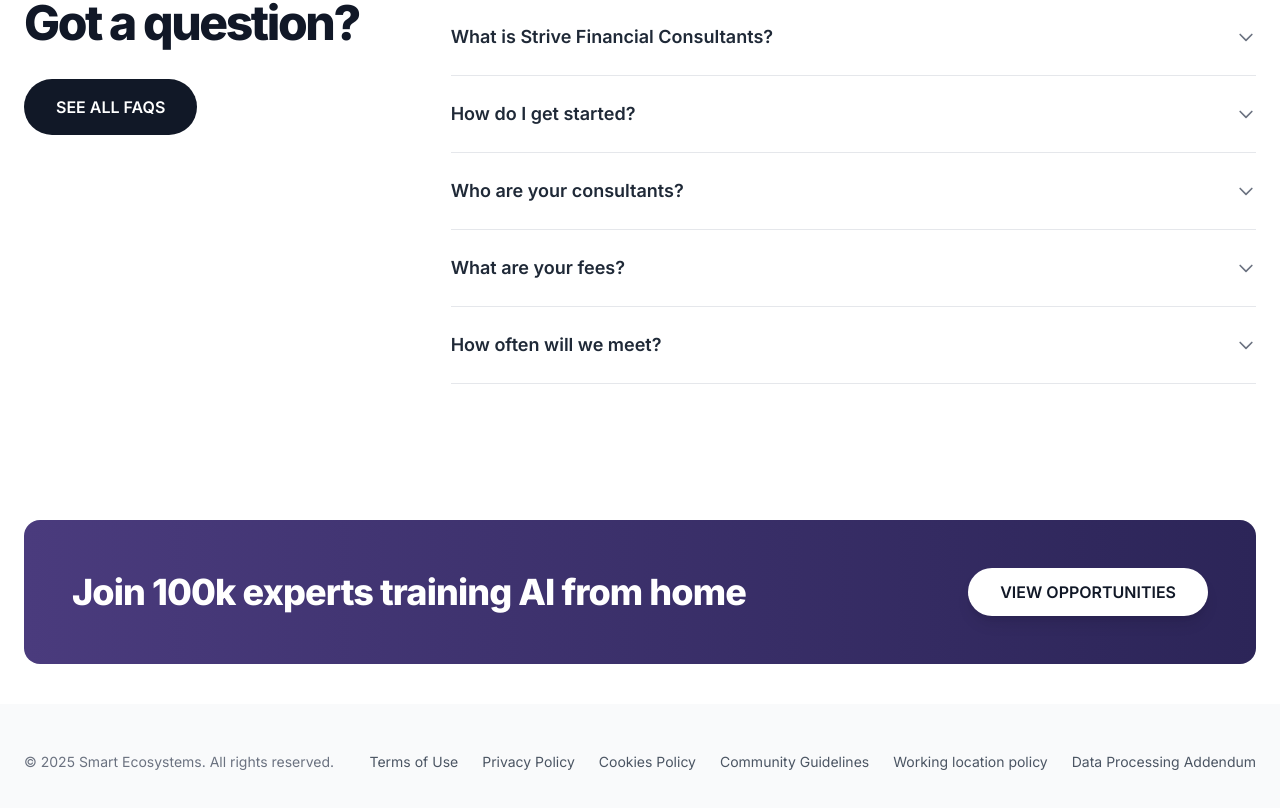
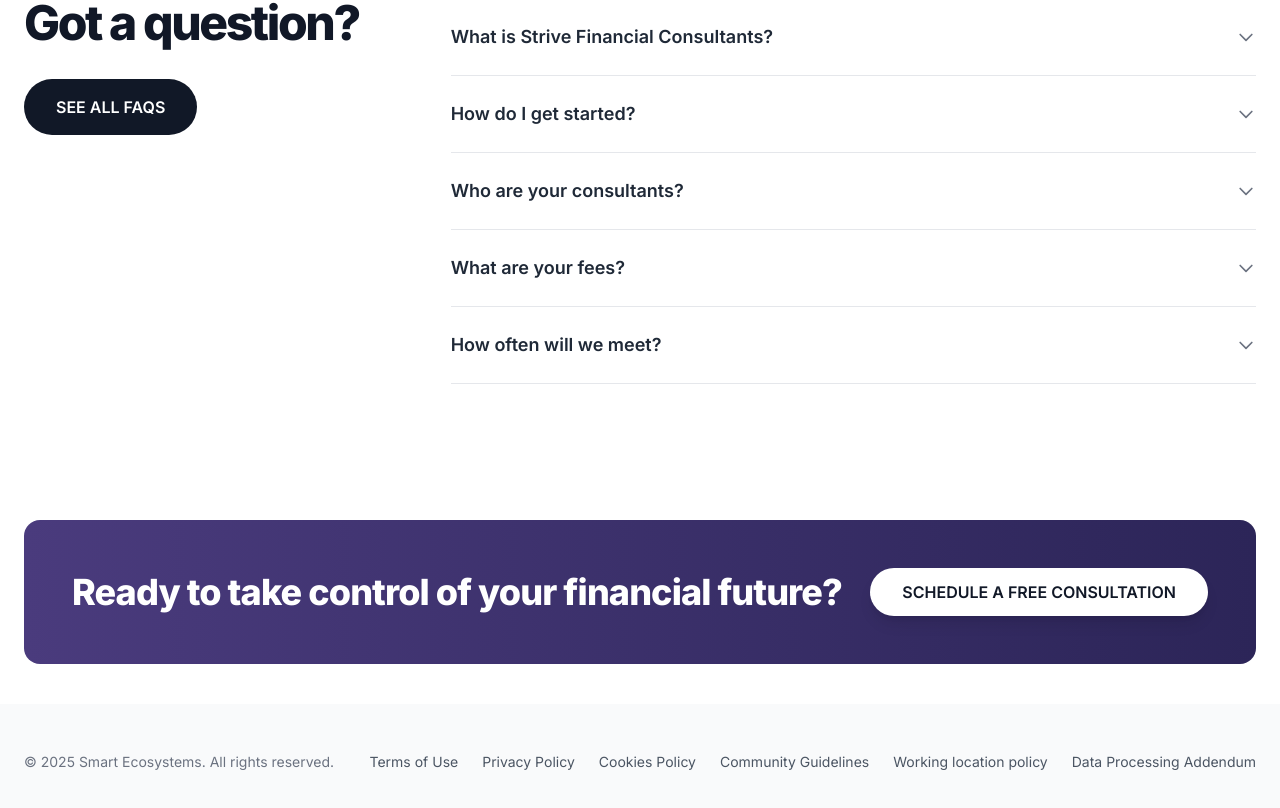
Before and after one commit to unkpell0/outlier-clone-ai, a React (Vite) app: page / in a window 1280 px wide. Shown: the part 4993-5801 px from the top of the page. Built offline with nearby package versions, Linux system fonts and the light colour scheme.

Commit message:
Update CTASection.tsx

```diff
--- a/components/CTASection.tsx
+++ b/components/CTASection.tsx
@@ -11,10 +11,10 @@ export const CTASection: React.FC = () => {
                 <div className={`relative overflow-hidden rounded-2xl cta-gradient-bg p-8 md:p-12 text-white transition-all duration-1000 ease-out ${isOnScreen ? 'opacity-100 translate-y-0' : 'opacity-0 translate-y-10'}`}>
                     <div className="relative z-10 flex flex-col md:flex-row justify-between items-center gap-6">
                         <h2 className="text-3xl md:text-4xl font-extrabold tracking-tight text-center md:text-left">
-                            Join 100k experts training AI from home
+                            Ready to take control of your financial future?
                         </h2>
                         <a href="#" className="inline-block px-8 py-3 text-base font-semibold text-gray-900 bg-white rounded-full hover:bg-gray-200 transition-colors shadow-lg whitespace-nowrap">
-                            VIEW OPPORTUNITIES
+                            SCHEDULE A FREE CONSULTATION
                         </a>
                     </div>
                 </div>
```
